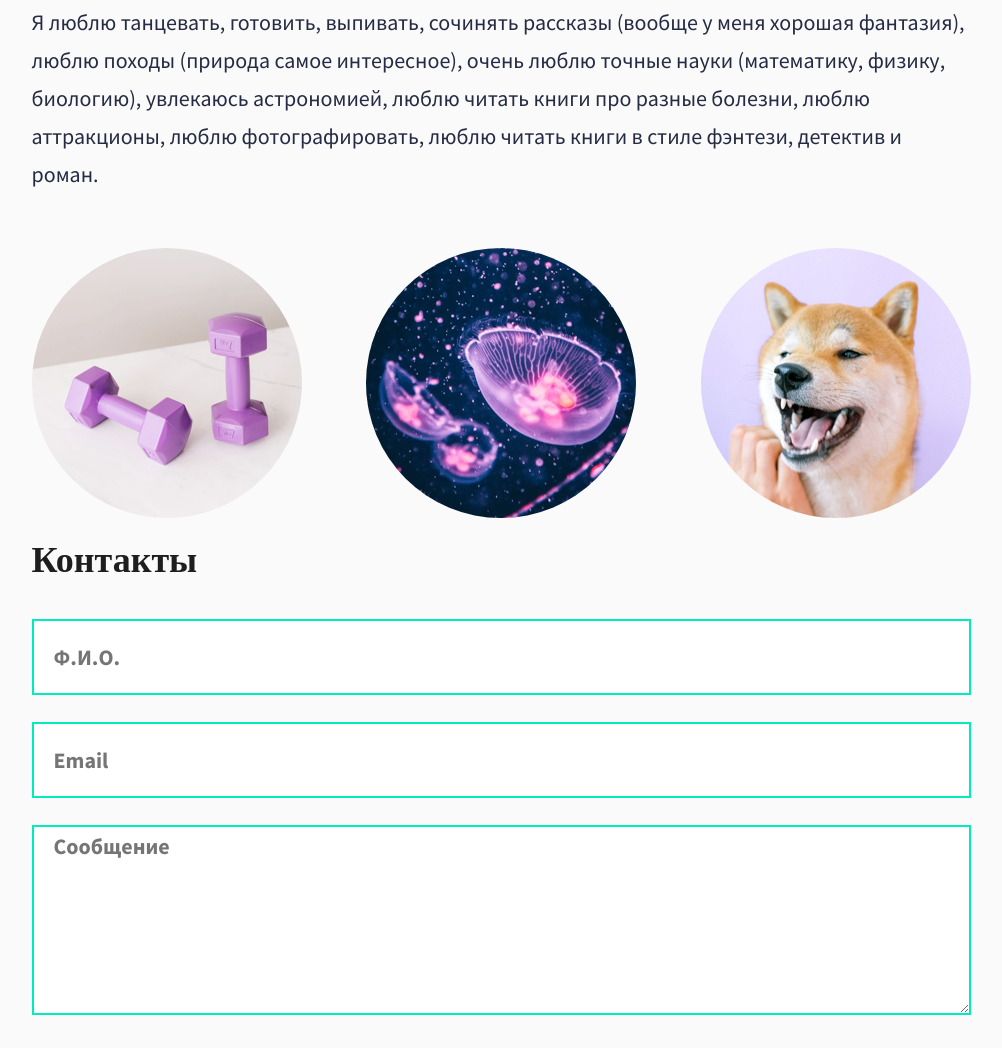
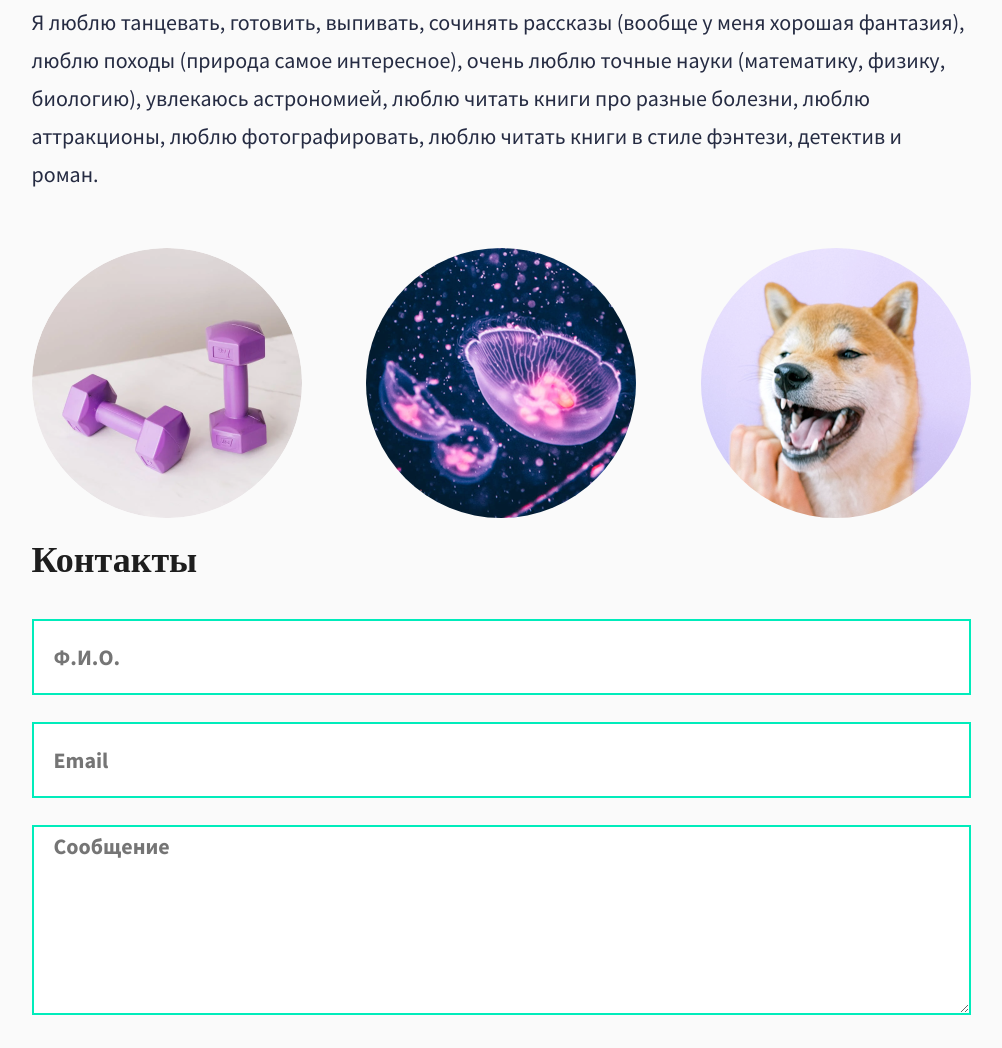
Before and after one commit to EvPanchenko/Marathon, a plain HTML site: page index.html in a window 1280 px wide. Shown: the part 2645-3693 px from the top of the page, without its empty margins (139-1141 px from the left). Drawn offline with nearby package versions, Linux system fonts and the light colour scheme; a web font is replaced by a local one.

Commit message:
Marathon

```diff
--- a/index.html
+++ b/index.html
@@ -166,7 +166,7 @@
 							люблю фотографировать, люблю читать книги в стиле фэнтези, детектив и роман.</p>
 					</div>
 					<div class="personal__images">
-							<img class="personal__image" src="../img/personal-img-1.png" alt="Картинка 1">
+							<img class="personal__image" src="/img/01.png" alt="Картинка 1">
 							<img class="personal__image" src="../img/personal-img-2.png" alt="Картинка 2">
 							<img class="personal__image" src="../img/personal-img-3.png" alt="Картинка 3">
 					</div>
```
Also changed, not shown: img/01.png (added).
